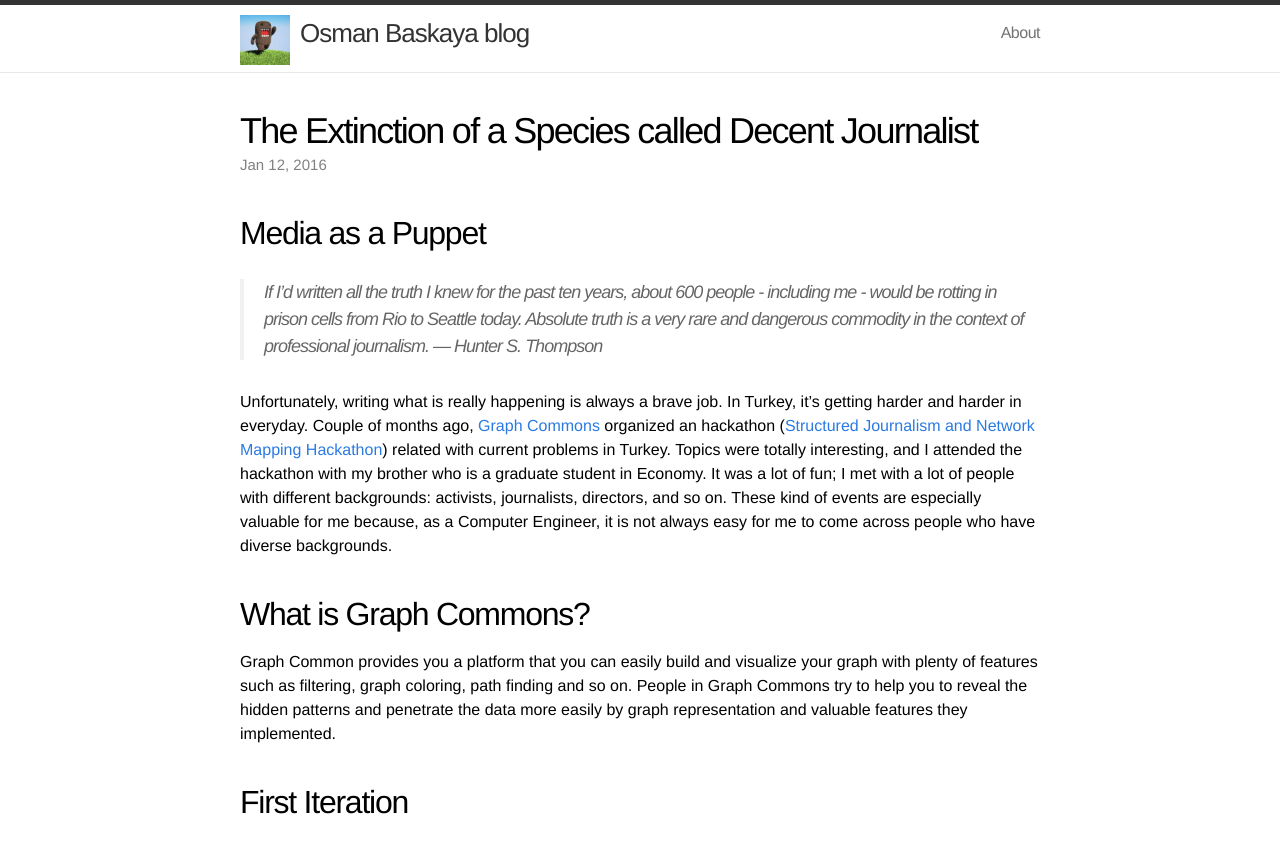
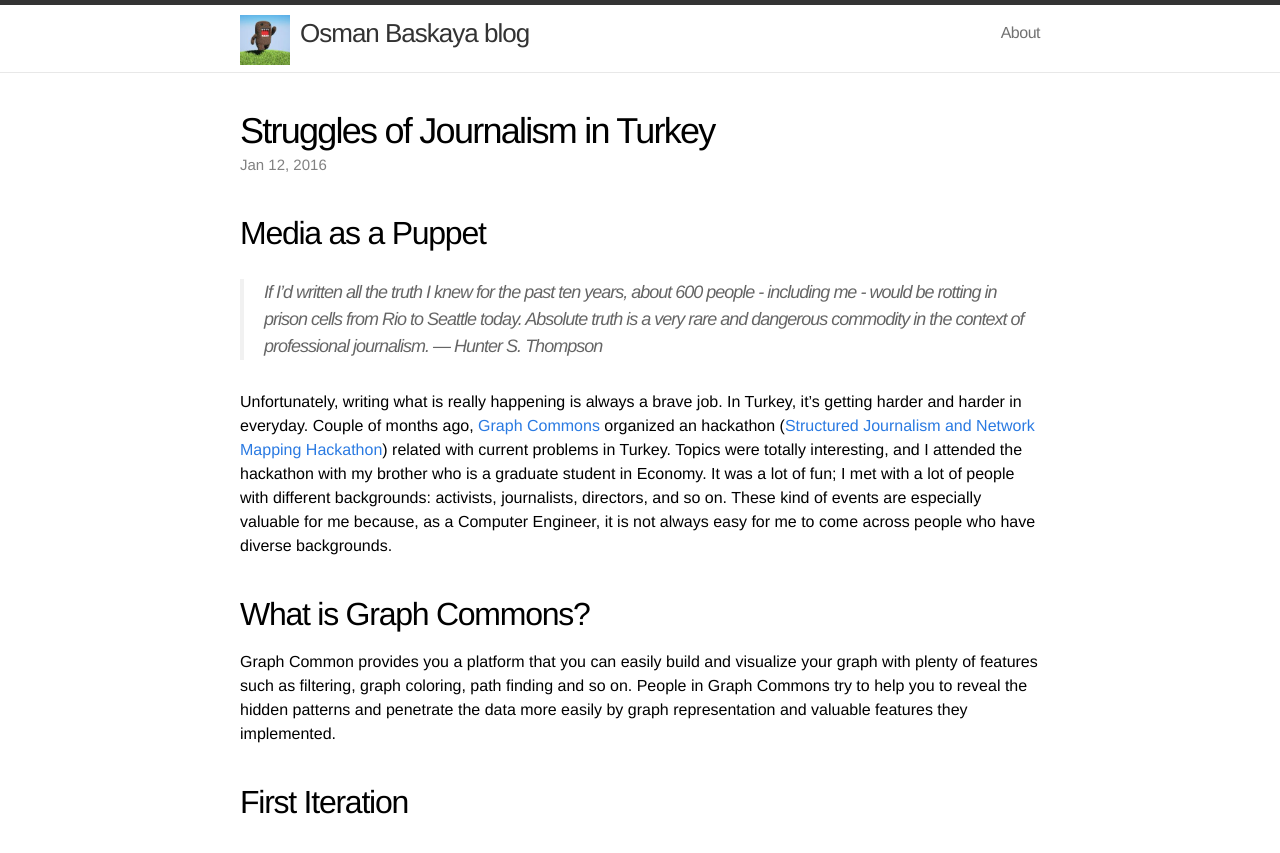
Before and after one commit to osmanbaskaya/osmanbaskaya.github.io, a Jekyll site: the page built from _posts/2016-01-12-Journalism-In-Danger.markdown, in a window 1280 px wide and 900 px high, cut to the strip 0-854 px from the top of the window. Built offline with Jekyll 4.4.1, drawn with Linux system fonts in a browser that asks for light colours; Markdown is read by kramdown in place of the engine named in the settings; comment, search, counter and statistics services are not loaded.

Commit message:
title update

```diff
--- a/_posts/2016-01-12-Journalism-In-Danger.markdown
+++ b/_posts/2016-01-12-Journalism-In-Danger.markdown
@@ -1,7 +1,7 @@
 ---
 layout: post
 comments: true
-title:  "The Extinction of a Species called Decent Journalist"
+title:  "Struggles of Journalism in Turkey"
 excerpt: In this work, we created a graph using Graph Commons in order to visualize job status of journalists. Current state of free speech for media in Turkey is quite problematic. A lot of media workers are pushing to quit from their job or fired because of their recent works.
 ---
 
```
